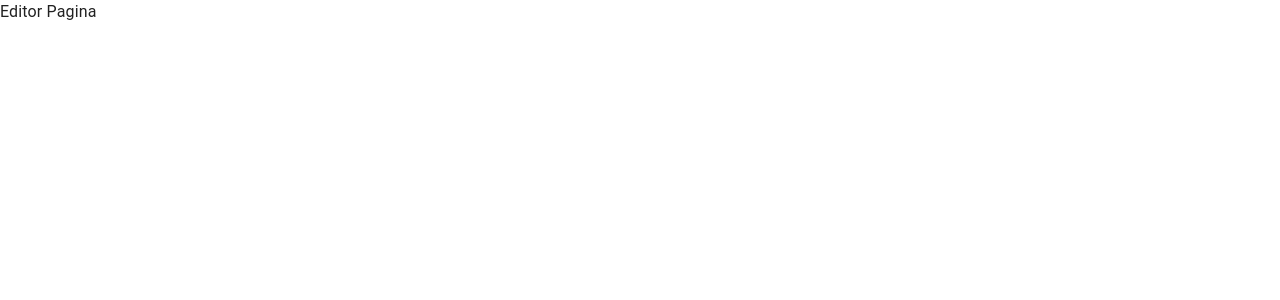
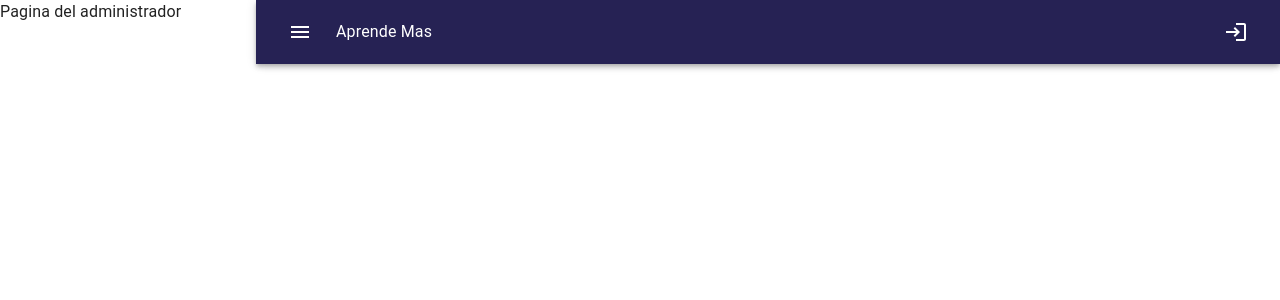
Before and after one commit to RicardReyesF/aprende_mas_front, a React (Create React App) app: page /home-admin in a window 1280 px wide. Shown: the top 300 px of the page. Built offline with nearby package versions, Linux system fonts and the light colour scheme.

Commit message:
Dasboard admin

```diff
--- a/src/App.js
+++ b/src/App.js
@@ -6,6 +6,7 @@ import { HomeLanding } from './Views/HomeLanding';
 import { HomePageUser } from './Views/HomePageUser';
 import { HomePageEditor } from './Views/HomePageEditor';
 import { AppTheme } from './Theme/AppTheme';
+import { HomePageAdmin } from './Views/HomePageAdmin';
 
 
 function App() {
@@ -22,7 +23,7 @@ function App() {
           <Route path='home-user' element={<HomePageUser/>} />
           <Route path='home-editor' element={<HomePageEditor/>} />
 
-          <Route path='home-admin' element={<HomePageEditor/>} />
+          <Route path='home-admin' element={<HomePageAdmin />} />
 
 
       </Routes>
--- /dev/null
+++ b/src/Components/NavBar.jsx
@@ -0,0 +1,33 @@
+import { LoginOutlined, MenuOutlined } from "@mui/icons-material"
+import { AppBar, Toolbar, IconButton, Grid, Typography } from "@mui/material"
+
+
+export const NavBar = () =>  {
+    return (
+        <AppBar
+            position="fixed"
+            sx={{ width: {sm: '80%'} }}
+        >
+            <Toolbar>
+                <IconButton
+                    color="inherit"
+
+                >
+                    <MenuOutlined/>
+                </IconButton>
+                <Grid container
+                    direction="row"
+                    justifyContent="space-between"
+                    alignItems="center"
+
+                >
+                    <Typography sx={{ ml: 2}}>Aprende Mas</Typography>
+
+                    <IconButton color="inherit">
+                        <LoginOutlined />
+                    </IconButton>
+                </Grid>
+            </Toolbar>
+        </AppBar>
+    )
+}
--- a/src/Views/HomePageAdmin.jsx
+++ b/src/Views/HomePageAdmin.jsx
@@ -1,7 +1,11 @@
 import React from 'react'
+import { NavBar } from '../Components/NavBar'
 
 export const HomePageAdmin = () => {
     return (
+        <>
+        <NavBar />
         <div>Pagina del administrador</div>
+        </>
     )
 }
```
